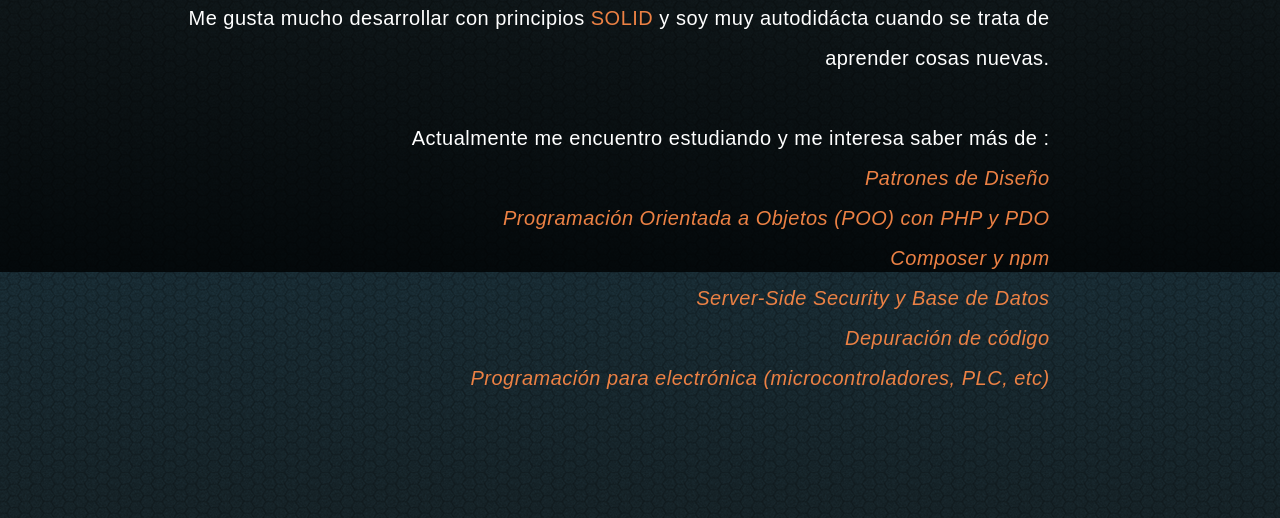
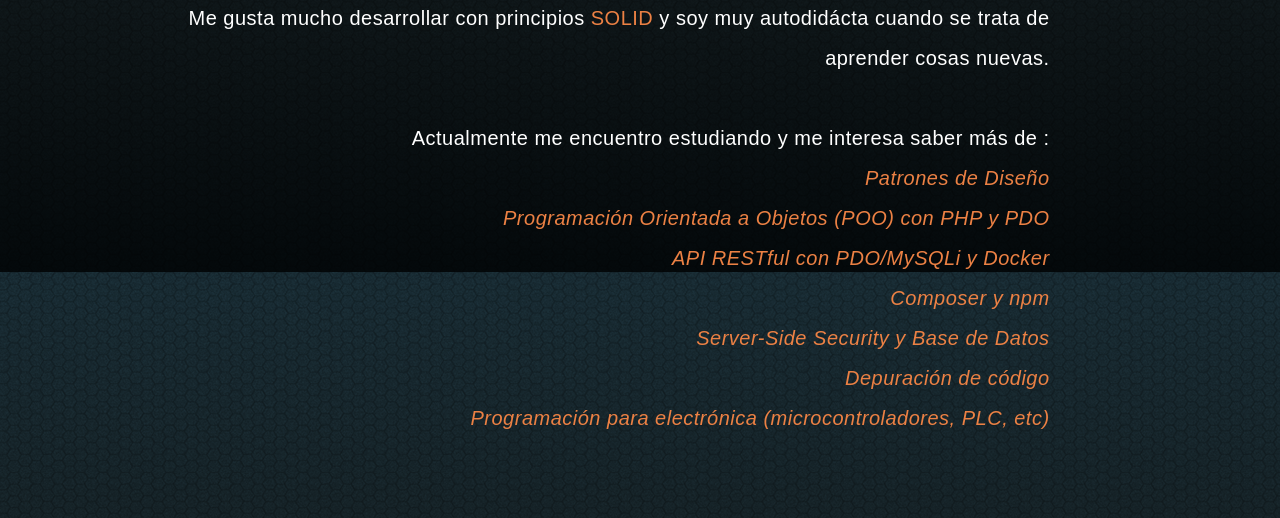
Before and after one commit to jahcr1/Portfolio, a PHP site: page / in a window 1280 px wide. Shown: the part 1328-1846 px from the top of the page. Run offline with PHP 8.4, Linux system fonts and the light colour scheme.

Commit message:
[UPD] Modificando el aboutme

```diff
--- a/index.php
+++ b/index.php
@@ -92,6 +92,7 @@
       <p class="texto-info" style="margin-top: 50px; width:90%;">Hola a todos! Soy Martín Contreras, un programador inquieto con una fuerte afición hacia las nuevas tecnologias, el desarrollo de <span>Sitios Webs Dinámicos</span> y la creación de <span>Aplicaciones Personalizadas</span>. <br> <br> Me inicié en el mundo de la programación estudiando como ingeniero electrónico, lo que me llevó a aprender mucha lógica de programación en lenguajes como <span>C y C++</span>.<br> Esto despertó en mi una curiosidad por aprender y saber como se crean exactamente programas y/o aplicaciones web usando lenguajes como <span>PHP, HTML5, CSS3, JAVASCRIPT</span>.<br>Actualmente me encuentro desarrollando distintos proyectos, tanto para la universidad como proyectos personales que me ayuden a seguir perfeccionando mi stack.<br> <br>Me gusta mucho desarrollar con principios <span>SOLID</span> y soy muy autodidácta cuando se trata de aprender cosas nuevas.<br><br>Actualmente me encuentro estudiando y me interesa saber más de :<br>
       <span class="exp">Patrones de Diseño</span><br>
       <span class="exp">Programación Orientada a Objetos (POO) con PHP y PDO</span><br>
+      <span class="exp">API RESTful con PDO/MySQLi y Docker</span><br>
       <span class="exp">Composer y npm</span><br>
       <span class="exp">Server-Side Security y Base de Datos </span><br>
       <span class="exp">Depuración de código </span><br>
```
